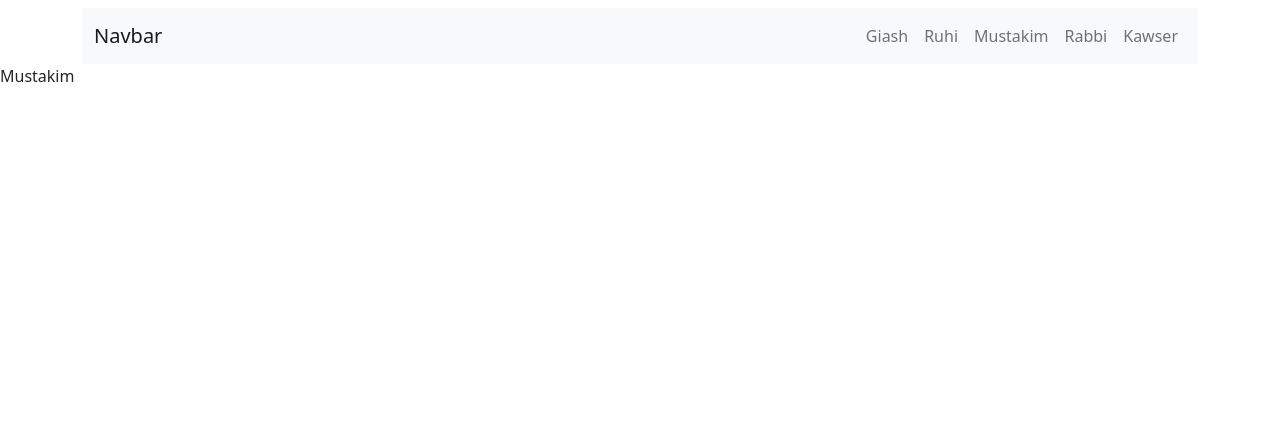
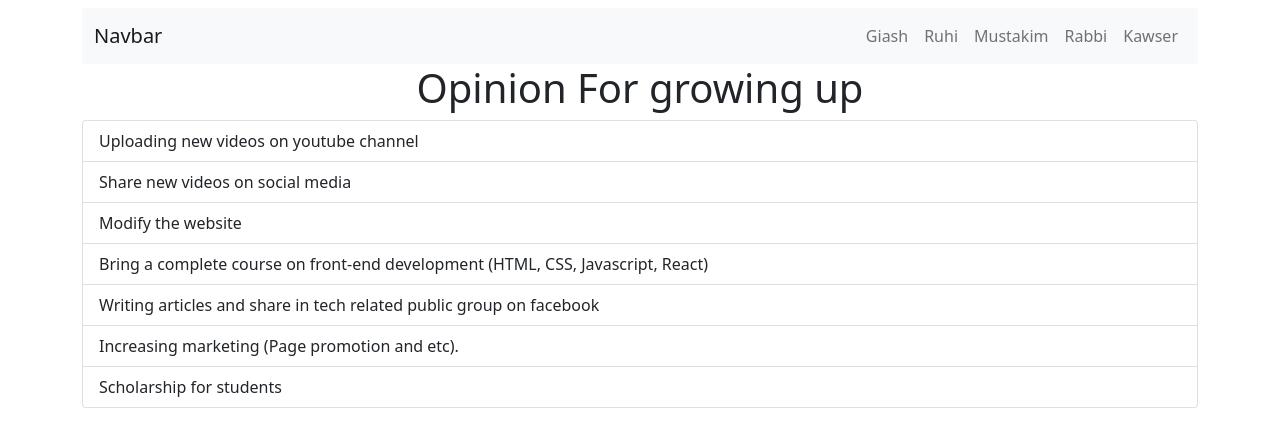
Before and after one commit to Miraz-Uddin/starting-git, a React (Vite) app: page /Mustakim in a window 1280 px wide. Shown: the top 444 px of the page. Built offline with nearby package versions, Linux system fonts and the light colour scheme.

Commit message:
Mobin's opinion added

```diff
--- a/src/component/Mustakim.jsx
+++ b/src/component/Mustakim.jsx
@@ -1,3 +1,38 @@
-export default function Mustakim() {
-	return <div>Mustakim</div>;
-}
+import React from "react";
+import { Container, Row, Col, ListGroup } from "react-bootstrap";
+const Mustakim = () => {
+  return (
+    <div>
+      <Container>
+        <Row className="justify-content-center">
+          <h1 className="text-center">Opinion For growing up</h1>
+        </Row>
+        <Row className="justify-content-center">
+          <Col>
+            <ListGroup as="ol" numbered>
+              <ListGroup.Item>
+                Uploading new videos on youtube channel
+              </ListGroup.Item>
+              <ListGroup.Item>Share new videos on social media</ListGroup.Item>
+              <ListGroup.Item>Modify the website</ListGroup.Item>
+              <ListGroup.Item>
+                Bring a complete course on front-end development (HTML, CSS,
+                Javascript, React)
+              </ListGroup.Item>
+              <ListGroup.Item>
+                Writing articles and share in tech related public group on
+                facebook
+              </ListGroup.Item>
+              <ListGroup.Item>
+                Increasing marketing (Page promotion and etc).
+              </ListGroup.Item>
+              <ListGroup.Item>Scholarship for students</ListGroup.Item>
+            </ListGroup>
+          </Col>
+        </Row>
+      </Container>
+    </div>
+  );
+};
+
+export default Mustakim;
```
